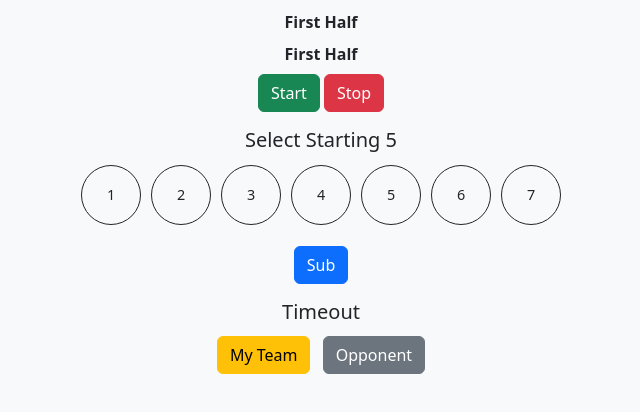
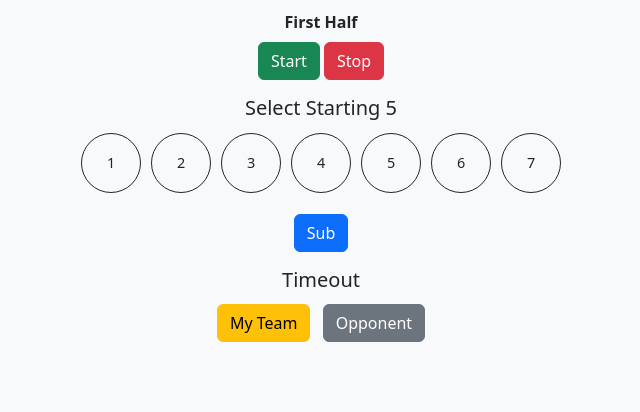
Before and after one commit to StatisTier/StatisTier, a plain HTML site: page gamemanager.html in a window 1280 px wide. Shown: the part 198-610 px from the top of the page, without its empty margins (319-959 px from the left). Drawn offline with nearby package versions, Linux system fonts and the light colour scheme.

Commit message:
Update gamemanager.html

```diff
--- a/gamemanager.html
+++ b/gamemanager.html
@@ -36,8 +36,6 @@
           onclick="setHalf('Second Half')">2nd</button>
 </div>
 <div class="text-center fw-semibold mb-2" id="currentHalf">First Half</div>
-
-    <div class="text-center mb-2 fw-semibold" id="currentHalf">First Half</div>
 
     <div class="text-center mb-3">
       <button id="startBtn" class="btn btn-success">Start</button>
```
